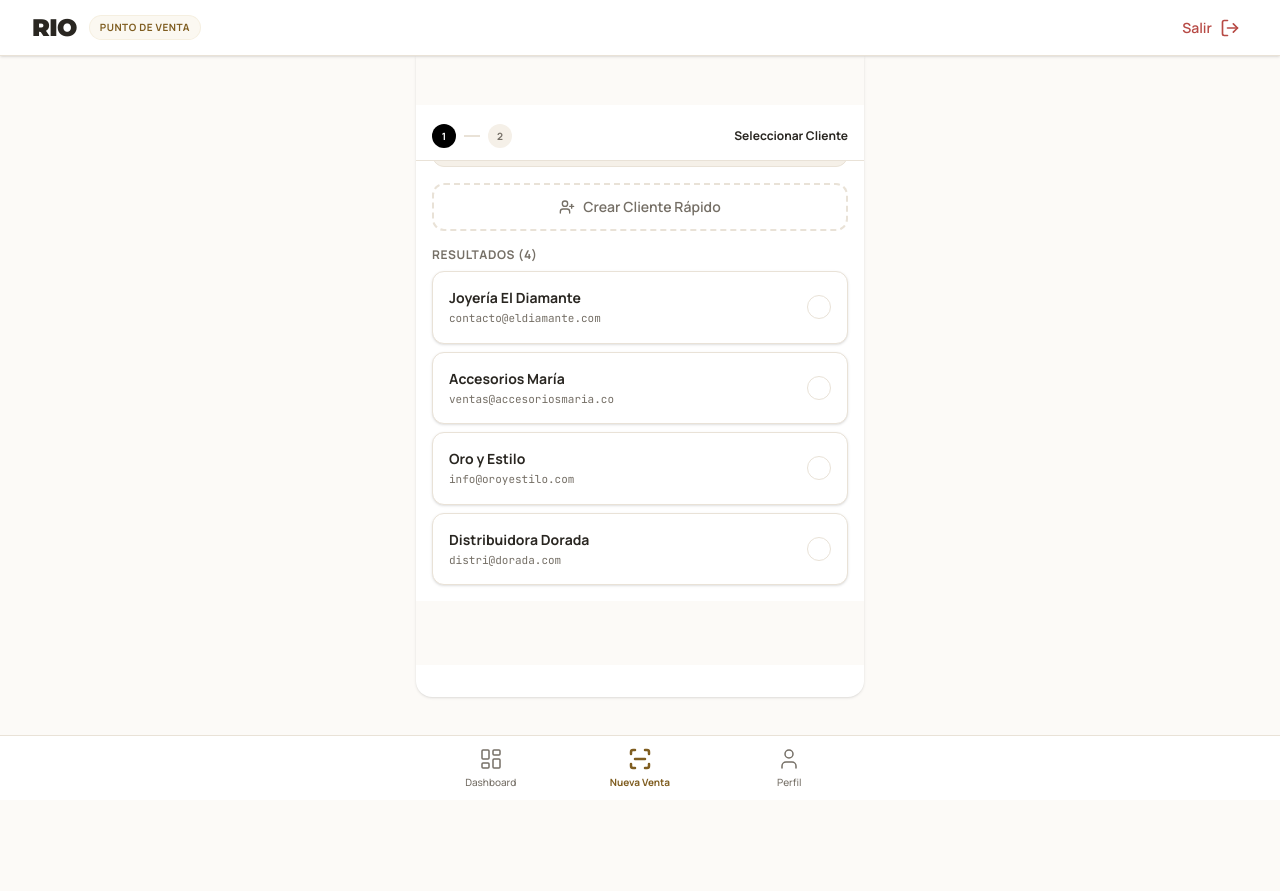
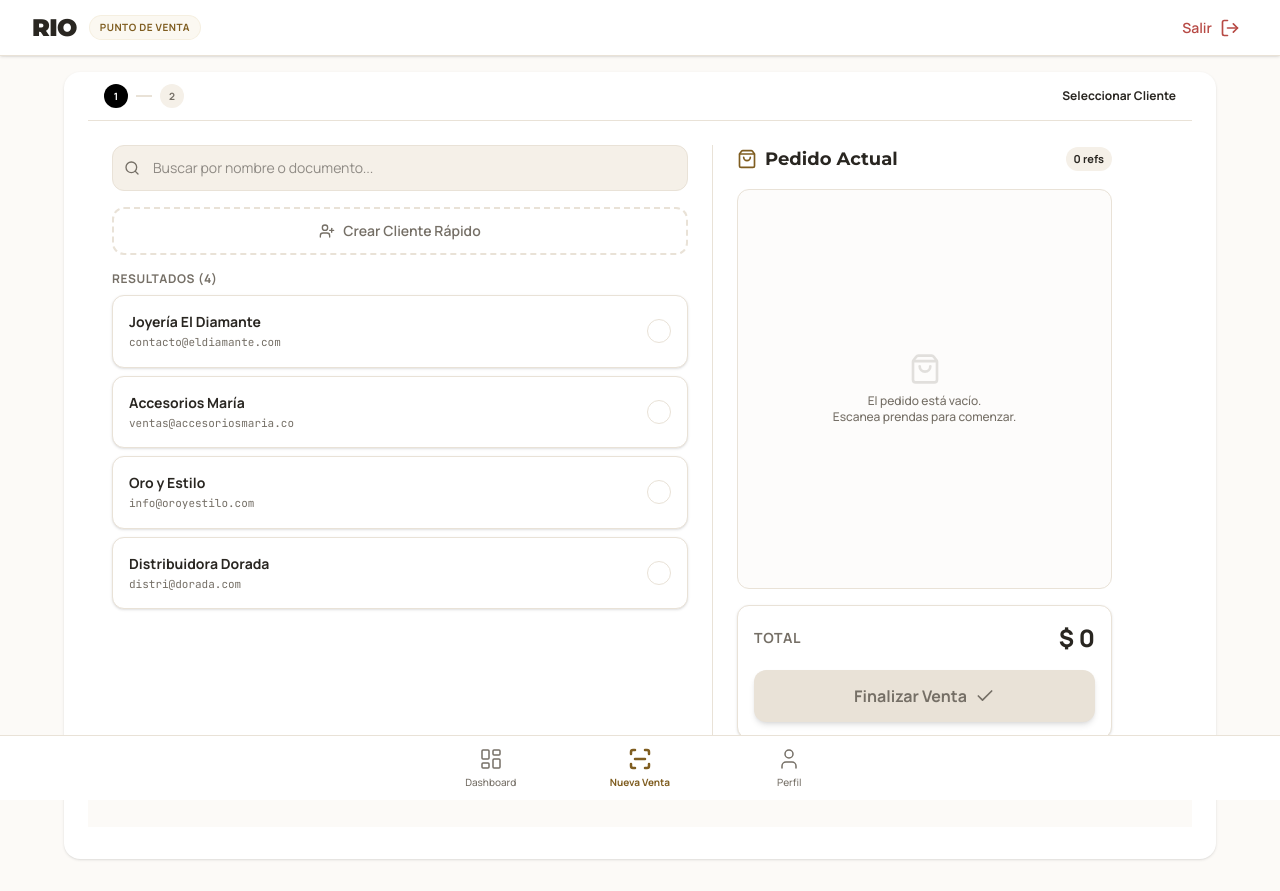
Before and after one commit to 2001mapa/rio_laminado_demo, a Next.js app: page /vendedor/nueva-venta in a window 1280 px wide. Before the commit the page ends 800 px from the top, so only its background shows below. Built offline with nearby package versions, Linux system fonts and the light colour scheme.

Commit message:
🎨 UI/UX: Crear diseño Desktop dividido (Grid) para el Punto de Venta

```diff
--- a/src/app/vendedor/layout.tsx
+++ b/src/app/vendedor/layout.tsx
@@ -40,7 +40,7 @@ export default function VendedorLayout({
         </Link>
       </header>
 
-      <main className="max-w-md mx-auto px-0 bg-white min-h-[calc(100vh-3.5rem)] md:min-h-0 shadow-sm md:rounded-b-2xl overflow-hidden pb-8">
+      <main className="max-w-6xl mx-auto w-full px-0 md:px-6 bg-white min-h-[calc(100vh-3.5rem)] md:min-h-[calc(100vh-4rem)] md:mt-4 shadow-sm md:rounded-2xl pb-8 mb-8">
         {children}
       </main>
 
--- a/src/app/vendedor/nueva-venta/page.tsx
+++ b/src/app/vendedor/nueva-venta/page.tsx
@@ -160,7 +160,7 @@ export default function NuevaVentaPage() {
   return (
     <div className="flex flex-col min-h-[calc(100vh-3.5rem)] md:min-h-0 bg-rio-background pb-16 relative">
       {/* Header Progreso */}
-      <div className="bg-white px-4 py-3 border-b border-rio-border flex items-center justify-between sticky top-14 z-20">
+      <div className="bg-white px-4 py-3 border-b border-rio-border flex items-center justify-between z-20">
         <div className="flex items-center space-x-2">
           <div className={`w-6 h-6 rounded-full flex items-center justify-center text-[10px] font-bold ${step === 1 ? 'bg-black text-white' : 'bg-rio-success text-white'}`}>
             {step === 2 ? <Check className="w-3 h-3" /> : '1'}
@@ -175,7 +175,10 @@ export default function NuevaVentaPage() {
         </div>
       </div>
 
-      <div className="flex-1 p-4 bg-white">
+      <div className="flex-1 p-4 md:p-6 bg-white flex flex-col md:flex-row gap-6">
+
+        {/* Left Column (Steps) */}
+        <div className="flex-1 max-w-xl">
           {step === 1 && (
             <div className="space-y-4 animate-fade-in">
               <div className="relative">
@@ -221,11 +224,11 @@ export default function NuevaVentaPage() {
           )}
 
           {step === 2 && (
-          <div className="flex flex-col h-full animate-fade-in">
+            <div className="flex flex-col h-[500px] md:h-[600px] animate-fade-in">
               {/* Customer Info Mini */}
               <div className="flex items-center justify-between mb-4 bg-rio-surface-muted px-3 py-2 rounded-lg border border-rio-border">
                 <div>
-                <p className="text-[10px] uppercase font-bold text-rio-muted">Cliente</p>
+                  <p className="text-[10px] uppercase font-bold text-rio-muted">Cliente Seleccionado</p>
                   <p className="font-bold text-sm text-rio-ink truncate max-w-[200px]">{selectedCustomer?.name}</p>
                 </div>
                 <button onClick={() => { stopScanner(); setStep(1); }} className="text-[11px] font-bold text-rio-gold-dark hover:underline">
@@ -234,7 +237,7 @@ export default function NuevaVentaPage() {
               </div>
 
               {/* Scanner Area */}
-            <div className="flex-1 min-h-[300px] rounded-2xl overflow-hidden border-2 border-rio-ink/10 relative bg-black flex flex-col items-center justify-center">
+              <div className="flex-1 rounded-2xl overflow-hidden border-2 border-rio-ink/10 relative bg-black flex flex-col items-center justify-center">
                 <style jsx global>{`
                   #qr-reader { width: 100%; height: 100%; border: none !important; }
                   #qr-reader video { width: 100% !important; height: 100% !important; object-fit: cover !important; }
@@ -274,21 +277,21 @@ export default function NuevaVentaPage() {
                   </>
                 )}
 
-              {/* Scan Modal Overlay */}
+                {/* Scanned Item Modal overlay */}
                 {scannedProduct && (
-                <div className="absolute inset-0 z-50 bg-black/80 backdrop-blur-sm flex items-center justify-center p-4 animate-fade-in">
-                  <div className="bg-white w-full max-w-sm rounded-2xl overflow-hidden shadow-2xl animate-slide-up">
-                    <div className="p-4 border-b border-rio-border flex justify-between items-center bg-rio-surface-muted">
-                      <p className="font-bold text-sm">Prenda Detectada</p>
-                      <button onClick={cancelScan} className="p-1 hover:bg-rio-border rounded-full text-rio-muted hover:text-rio-ink"><X className="w-4 h-4"/></button>
+                  <div className="absolute inset-0 bg-black/80 z-30 flex items-center justify-center p-4">
+                    <div className="bg-white rounded-2xl p-5 w-full max-w-[280px] shadow-2xl animate-scale-in">
+                      <div className="flex justify-between items-start mb-3">
+                        <h4 className="font-bold text-rio-ink">¡Referencia Escaneada!</h4>
+                        <button onClick={cancelScan} className="text-rio-muted hover:text-rio-ink"><X className="w-5 h-5"/></button>
                       </div>
-                    <div className="p-4">
-                      <div className="flex gap-4 items-center mb-6">
-                        <img src={scannedProduct.image} className="w-20 h-20 rounded-xl object-cover border border-rio-border shrink-0" alt=""/>
+
+                      <div className="flex items-center gap-3 bg-rio-surface-muted p-2 rounded-xl mb-4 border border-rio-border">
+                        <img src={scannedProduct.image} alt="" className="w-12 h-12 rounded-lg object-cover" />
                         <div>
-                          <p className="text-[11px] font-mono font-bold text-rio-muted">{scannedProduct.sku}</p>
-                          <p className="font-bold text-rio-ink text-sm leading-tight mt-0.5">{scannedProduct.name}</p>
-                          <p className="text-rio-gold-dark font-black mt-1">{formatPrice(scannedProduct.price)}</p>
+                          <p className="text-[10px] text-rio-muted font-mono">{scannedProduct.sku}</p>
+                          <p className="text-[13px] font-bold leading-tight">{scannedProduct.name}</p>
+                          <p className="text-rio-gold-dark font-bold text-sm mt-0.5">{formatPrice(scannedProduct.price)}</p>
                         </div>
                       </div>
 
@@ -308,40 +311,60 @@ export default function NuevaVentaPage() {
                       </button>
                     </div>
                   </div>
-                </div>
-              )}
-            </div>
-
-            {/* Cart Preview Mobile */}
-            <div className="mt-4 border border-rio-border rounded-2xl bg-white p-4 shadow-sm">
-              <div className="flex items-center justify-between mb-3">
-                <div className="flex items-center gap-2">
-                  <ShoppingBag className="w-4 h-4 text-rio-muted"/>
-                  <span className="font-bold text-sm text-rio-ink">Pedido en curso</span>
-                </div>
-                <span className="bg-rio-surface-muted px-2 py-0.5 rounded-full text-[10px] font-bold">{totalItems} refs</span>
-              </div>
-
-              {cartItems.length === 0 ? (
-                <p className="text-xs text-rio-muted text-center py-4 bg-rio-surface-muted rounded-xl border border-dashed border-rio-border">El pedido está vacío. Escanea prendas para comenzar.</p>
-              ) : (
-                <div className="flex items-center justify-between border-t border-rio-border pt-3 mt-3">
-                  <div>
-                    <p className="text-[10px] text-rio-muted font-bold uppercase">Total Estimado</p>
-                    <p className="text-lg font-black text-rio-ink">{formatPrice(totalAmount)}</p>
-                  </div>
-                  <button
-                    onClick={handleCheckout}
-                    className="bg-rio-gold-dark text-white font-bold px-6 py-2.5 rounded-xl shadow-md active:scale-95 transition-transform flex items-center text-sm"
-                  >
-                    Finalizar <Check className="w-4 h-4 ml-2"/>
-                  </button>
-                </div>
                 )}
               </div>
             </div>
           )}
         </div>
+
+        {/* Right Column (Cart) */}
+        <div className="w-full md:w-[400px] shrink-0 md:pl-6 md:border-l md:border-rio-border flex flex-col">
+          <div className="flex items-center justify-between mb-4">
+            <div className="flex items-center gap-2">
+              <ShoppingBag className="w-5 h-5 text-rio-gold-dark"/>
+              <h2 className="font-serif font-bold text-lg text-rio-ink">Pedido Actual</h2>
+            </div>
+            <span className="bg-rio-surface-muted px-2 py-1 rounded-full text-[11px] font-bold text-rio-ink">{totalItems} refs</span>
+          </div>
+
+          <div className="flex-1 overflow-y-auto min-h-[150px] md:min-h-[400px] border border-rio-border rounded-xl bg-rio-background/50 p-2 space-y-2 mb-4">
+            {cartItems.length === 0 ? (
+              <div className="h-full flex flex-col items-center justify-center text-rio-muted p-6 text-center">
+                <ShoppingBag className="w-8 h-8 mb-2 opacity-20" />
+                <p className="text-xs font-medium">El pedido está vacío.<br/>Escanea prendas para comenzar.</p>
+              </div>
+            ) : (
+              cartItems.map((item, index) => (
+                <div key={index} className="flex gap-3 bg-white p-2 rounded-lg border border-rio-border shadow-sm">
+                  <img src={item.product.image} alt="" className="w-12 h-12 rounded-md object-cover border border-rio-border" />
+                  <div className="flex-1 min-w-0 flex flex-col justify-center">
+                    <p className="text-[10px] text-rio-muted font-mono">{item.product.sku}</p>
+                    <p className="text-xs font-bold text-rio-ink truncate">{item.product.name}</p>
+                    <p className="text-xs font-bold text-rio-gold-dark">{formatPrice(item.product.price)} x {item.quantity}</p>
+                  </div>
+                </div>
+              ))
+            )}
+          </div>
+
+          <div className="border border-rio-border rounded-xl bg-white p-4 shadow-sm">
+            <div className="flex items-center justify-between mb-4">
+              <span className="text-sm text-rio-muted font-bold uppercase tracking-wider">Total</span>
+              <span className="text-2xl font-black text-rio-ink">{formatPrice(totalAmount)}</span>
+            </div>
+            <button
+              onClick={handleCheckout}
+              disabled={cartItems.length === 0 || !selectedCustomer}
+              className="w-full bg-rio-gold-dark disabled:bg-rio-border disabled:text-rio-muted text-white font-bold py-3.5 rounded-xl shadow-md hover:bg-rio-gold active:scale-[0.98] transition-all flex items-center justify-center"
+            >
+              Finalizar Venta <Check className="w-5 h-5 ml-2"/>
+            </button>
+            {(!selectedCustomer && cartItems.length > 0) && (
+              <p className="text-[10px] text-center text-rio-danger mt-2">Selecciona un cliente para finalizar.</p>
+            )}
+          </div>
+        </div>
+      </div>
     </div>
   );
 }
```
Lines whose indentation alone changed are shown as unchanged.
